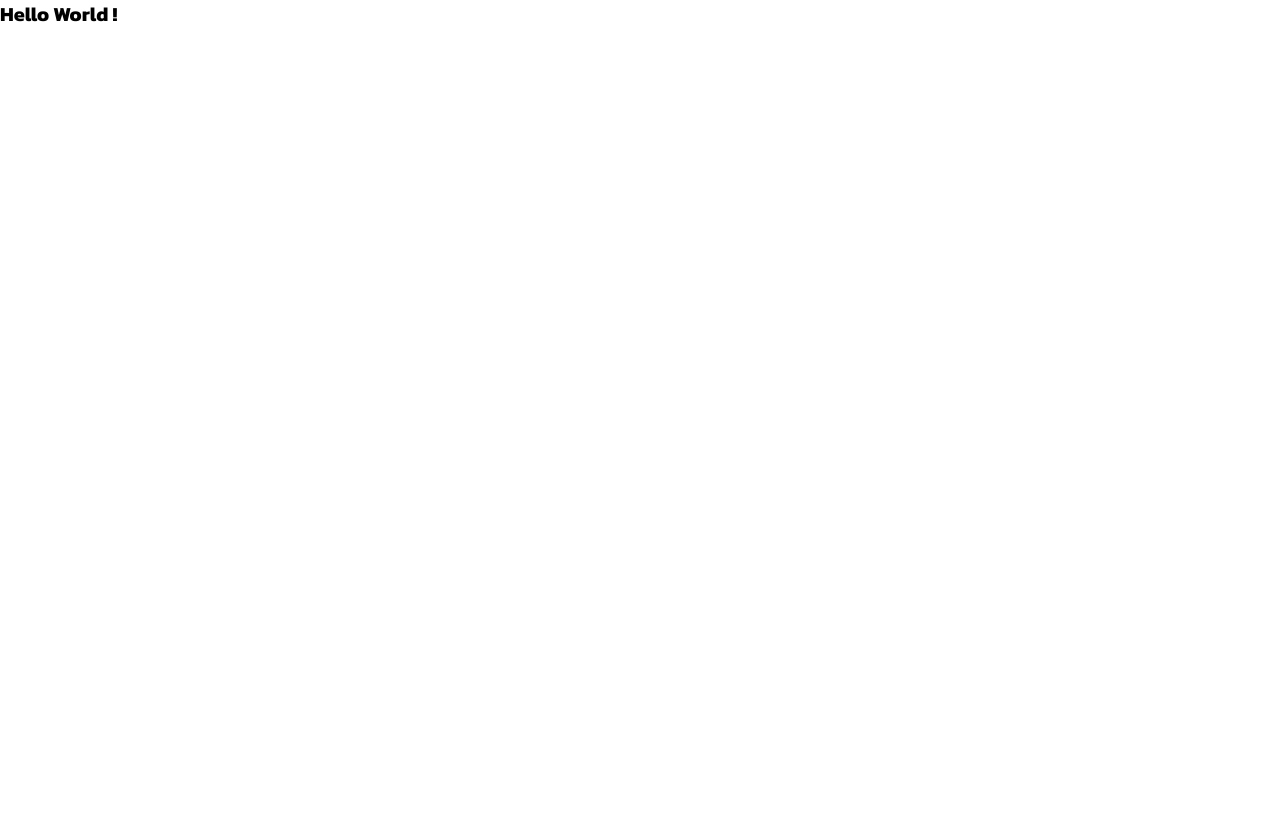
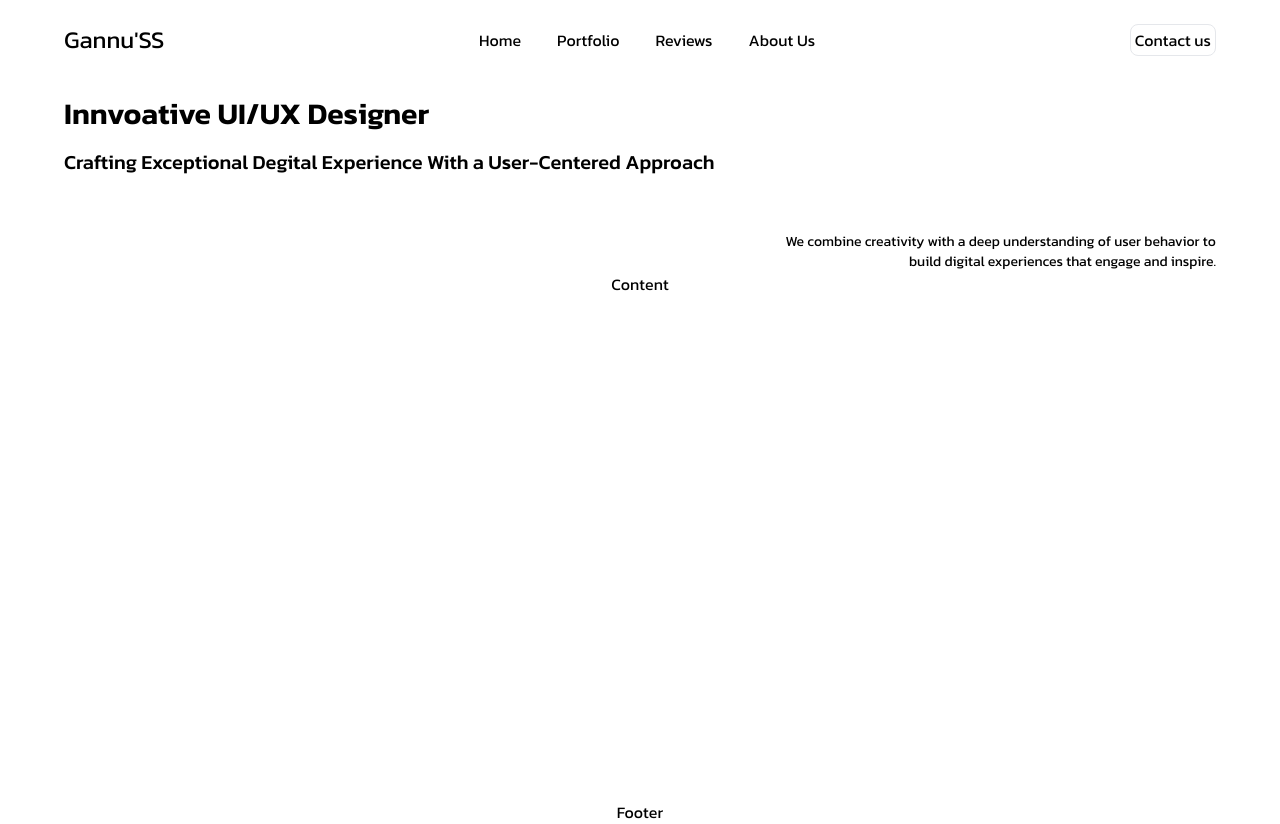
Before and after one commit to NoobsNotTaken/Gannu-SS_Production, a React (Vite) app: page / in a window 1280 px wide. Before the commit the page ends 800 px from the top, so only its background shows below. Built offline with nearby package versions, Linux system fonts and the light colour scheme; a web font is replaced by a local one.

Commit message:
updated Home

```diff
--- a/src/home.jsx
+++ b/src/home.jsx
@@ -1,5 +1,27 @@
+import Content from "./Content";
+import Footer from "./Footer";
+import Title from "./Title";
+import Header from "./Header";
+
 function Home() {
-  return <div className="text-xl font-bold "> Hello World !</div>;
+  return (
+    <>
+      <div className="h-screen w-full px-16 py-6 ">
+        <div className="">
+          <Header />
+        </div>
+        <div className="flex justify-start flex-col mt-10 ">
+          <Title />
+        </div>
+        <div className="flex justify-center items-center">
+          <Content />
+        </div>
+      </div>
+      <div className="flex justify-center items-center">
+        <Footer />
+      </div>
+    </>
+  );
 }
 
 export default Home;
```
